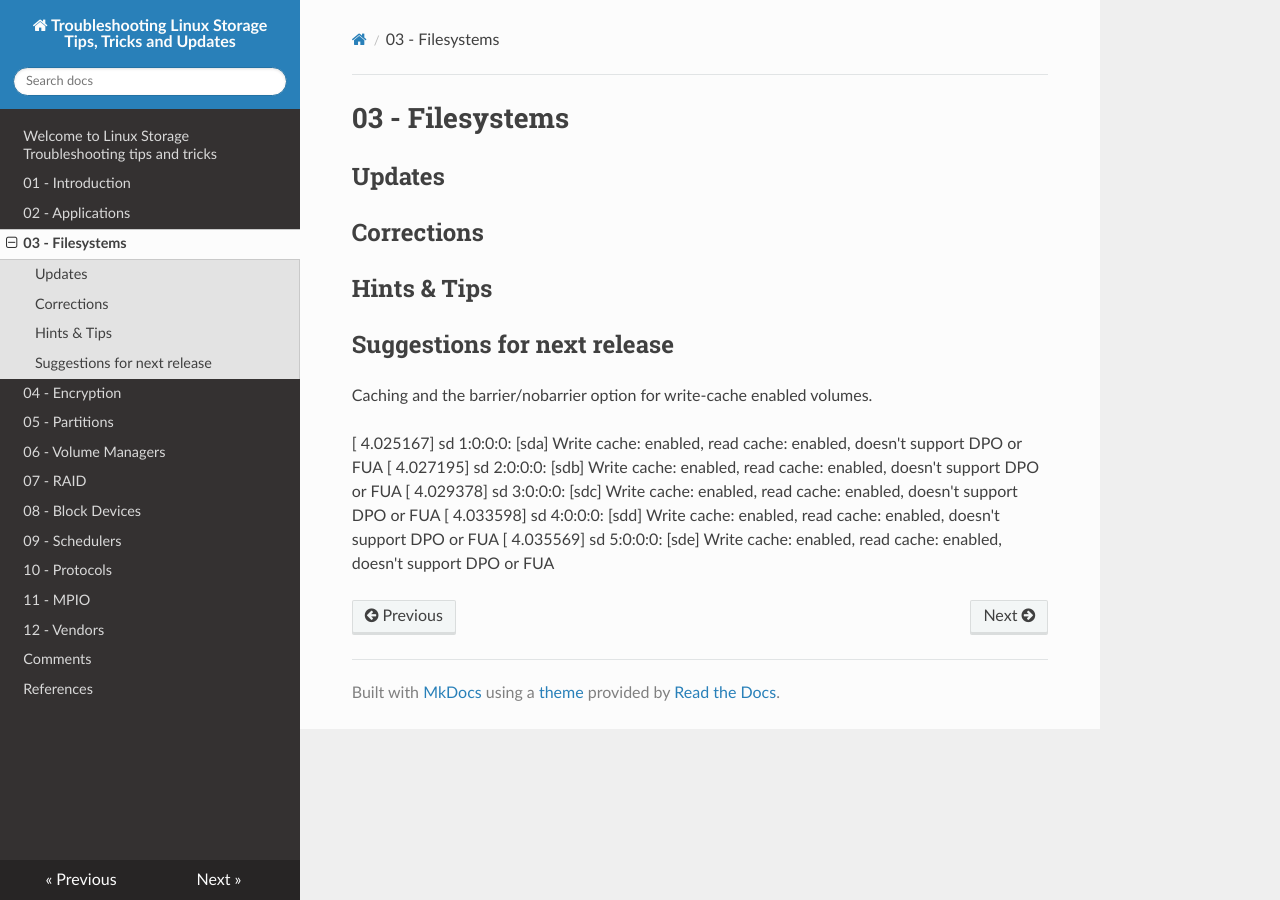
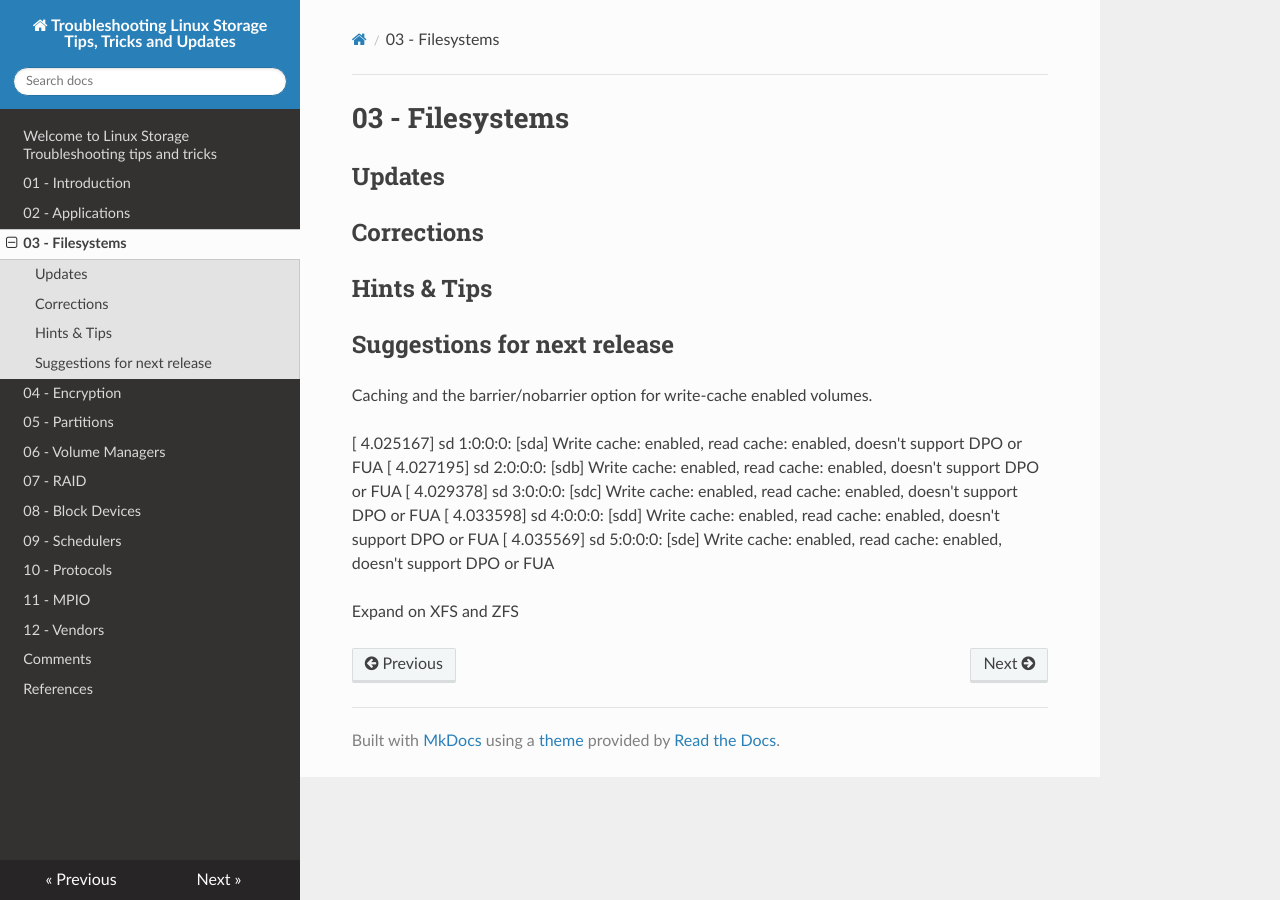
Before and after one commit to elonden/lst-tips, an MkDocs documentation site: the page built from docs/chap-03-filesystems.md, in a window 1280 px wide. Built offline with MkDocs 1.6.1, drawn with Linux system fonts in a browser that asks for light colours; nearby versions of some CDN libraries.

Commit message:
update
Signed-off-by: Erwin van Londen <erwin.vanlonden@hitachivantara.com>

```diff
--- a/docs/chap-03-filesystems.md
+++ b/docs/chap-03-filesystems.md
@@ -15,3 +15,5 @@ Caching and the barrier/nobarrier option for write-cache enabled volumes.
 [    4.029378] sd 3:0:0:0: [sdc] Write cache: enabled, read cache: enabled, doesn't support DPO or FUA
 [    4.033598] sd 4:0:0:0: [sdd] Write cache: enabled, read cache: enabled, doesn't support DPO or FUA
 [    4.035569] sd 5:0:0:0: [sde] Write cache: enabled, read cache: enabled, doesn't support DPO or FUA
+
+Expand on XFS and ZFS
```
Also changed, not shown: docs/chap-06-volumemanagers.md (line endings or trailing spaces).
